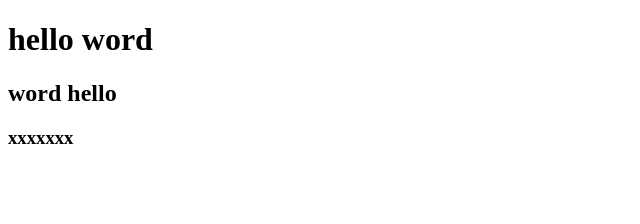
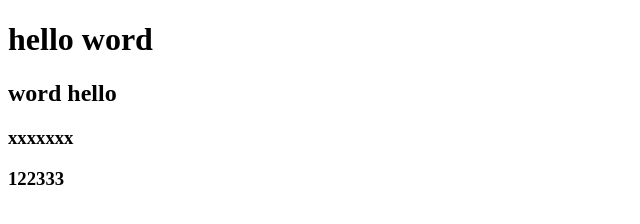
Before and after one commit to zouzeyu888/testDemo, a plain HTML site: page index.html in a window 1280 px wide. Shown: the full height of the page, 0-640 px from the left. Drawn offline with Linux system fonts and the light colour scheme.

Commit message:
这是第六次提交

```diff
--- a/index.html
+++ b/index.html
@@ -10,5 +10,6 @@
     <h1>hello word</h1>
     <h2>word hello</h2>
     <h3>xxxxxxx</h3>
+    <h3>122333</h3>
 </body>
 </html>
```
Also changed, not shown: 1 other file.
